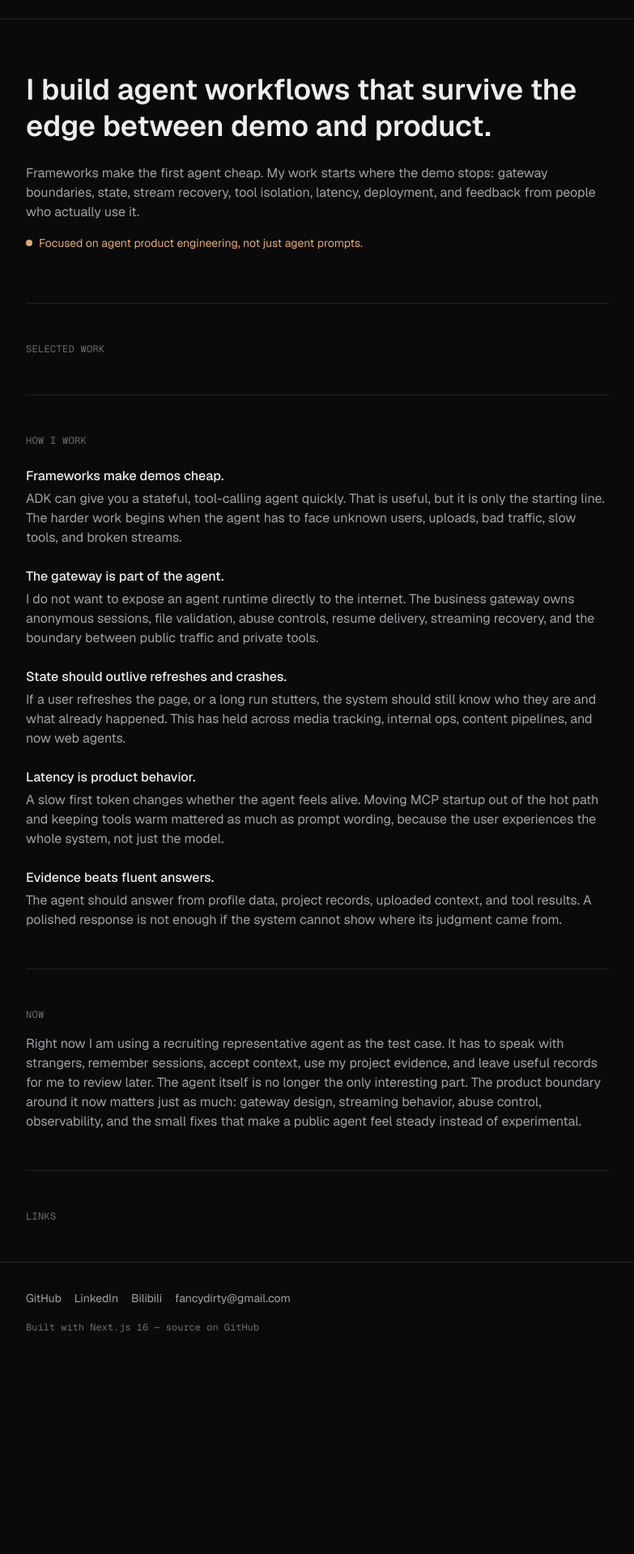
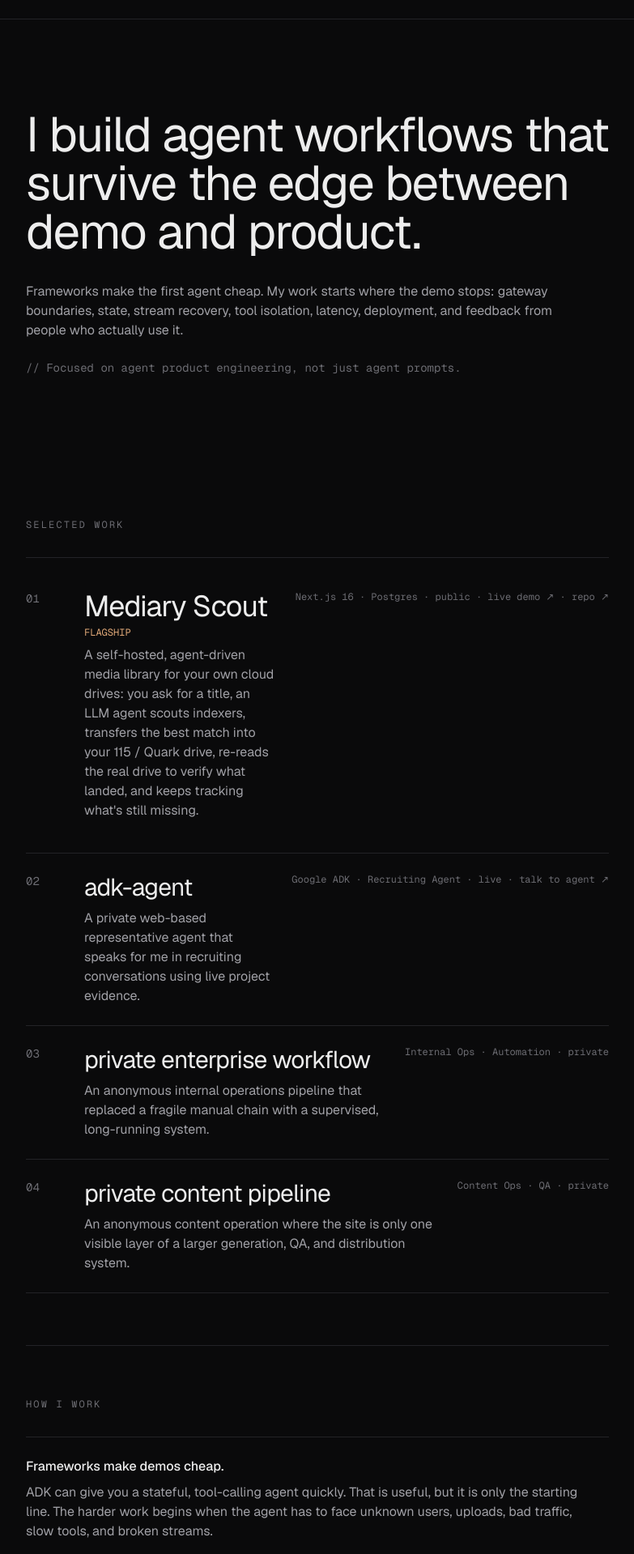
Before and after one commit to fancydirty/portfolio, a Next.js app: page /en in a window 1280 px wide. Shown: the part 41-1960 px from the top of the page at 81% size, without its empty margins (248-1031 px from the left). Before the commit the page ends 1720 px from the top, so only its background shows below. Built offline with nearby package versions, Linux system fonts and the light colour scheme.

Commit message:
feat: hero, how-i-work, now, links sections; compose bilingual home

```diff
--- a/app/[lang]/page.tsx
+++ b/app/[lang]/page.tsx
@@ -1,6 +1,12 @@
 import { notFound } from "next/navigation";
 import { isLocale } from "@/lib/i18n/config";
 import { getDictionary } from "@/lib/i18n/dictionaries";
+import { projects } from "@/lib/content/projects";
+import { Hero } from "@/components/home/hero";
+import { SelectedWork } from "@/components/home/selected-work";
+import { HowIWork } from "@/components/home/how-i-work";
+import { NowSection } from "@/components/home/now-section";
+import { LinksSection } from "@/components/home/links-section";
 
 export default async function LangHome({
   params,
@@ -12,53 +18,18 @@ export default async function LangHome({
   const dict = await getDictionary(lang);
 
   return (
-    <main className="mx-auto max-w-3xl px-6">
-      <section className="py-16">
-        <h1 className="text-3xl font-semibold leading-tight text-ink sm:text-4xl">
-          {dict.hero.line}
-        </h1>
-        <p className="mt-6 text-ink-muted">{dict.hero.sub}</p>
-        <p className="mt-4 flex items-center gap-2 text-sm text-accent">
-          <span
-            aria-hidden="true"
-            className="inline-block h-2 w-2 rounded-full bg-accent"
-          />
-          {dict.hero.status}
-        </p>
-      </section>
+    <main>
+      <div className="mx-auto max-w-3xl px-6">
+        <Hero dict={dict} />
+      </div>
 
-      <section id="work" className="border-t border-hairline py-12">
-        <p className="font-mono text-xs uppercase tracking-wide text-ink-subtle">
-          {dict.work.eyebrow}
-        </p>
-      </section>
+      <SelectedWork projects={projects} lang={lang} eyebrow={dict.work.eyebrow} />
 
-      <section id="how" className="border-t border-hairline py-12">
-        <p className="font-mono text-xs uppercase tracking-wide text-ink-subtle">
-          {dict.howIWork.eyebrow}
-        </p>
-        <ul className="mt-6 space-y-6">
-          {dict.howIWork.items.map((item) => (
-            <li key={item.title}>
-              <p className="font-medium text-ink">{item.title}</p>
-              <p className="mt-1 text-ink-muted">{item.body}</p>
-            </li>
-          ))}
-        </ul>
-      </section>
-
-      <section id="now" className="border-t border-hairline py-12">
-        <p className="font-mono text-xs uppercase tracking-wide text-ink-subtle">
-          {dict.now.eyebrow}
-        </p>
-        <p className="mt-4 text-ink-muted">{dict.now.body}</p>
-      </section>
-
-      <section id="links" className="border-t border-hairline py-12">
-        <p className="font-mono text-xs uppercase tracking-wide text-ink-subtle">
-          {dict.links.eyebrow}
-        </p>
-      </section>
+      <div className="mx-auto max-w-3xl px-6">
+        <HowIWork dict={dict} />
+        <NowSection dict={dict} />
+        <LinksSection dict={dict} />
+      </div>
     </main>
   );
 }
--- /dev/null
+++ b/components/home/hero.tsx
@@ -0,0 +1,19 @@
+import type { Dictionary } from "@/lib/i18n/dictionaries/en";
+
+type Props = {
+  dict: Dictionary;
+};
+
+export function Hero({ dict }: Props) {
+  return (
+    <section className="py-20 md:py-28">
+      <h1 className="max-w-[20ch] text-4xl tracking-tight text-ink md:text-6xl">
+        {dict.hero.line}
+      </h1>
+      <p className="mt-8 max-w-prose text-ink-muted">{dict.hero.sub}</p>
+      <p className="mt-6 font-mono text-sm text-ink-subtle">
+        // {dict.hero.status}
+      </p>
+    </section>
+  );
+}
--- /dev/null
+++ b/components/home/how-i-work.tsx
@@ -0,0 +1,27 @@
+import type { Dictionary } from "@/lib/i18n/dictionaries/en";
+
+type Props = {
+  dict: Dictionary;
+};
+
+export function HowIWork({ dict }: Props) {
+  return (
+    <section id="how" className="border-t border-hairline py-16">
+      <p className="font-mono text-xs tracking-[0.18em] text-ink-subtle">
+        {dict.howIWork.eyebrow}
+      </p>
+
+      <div className="mt-8 border-b border-hairline">
+        {dict.howIWork.items.map((item) => (
+          <div
+            key={item.title}
+            className="flex flex-col gap-2 border-t border-hairline py-6"
+          >
+            <h3 className="font-medium text-ink">{item.title}</h3>
+            <p className="max-w-prose text-ink-muted">{item.body}</p>
+          </div>
+        ))}
+      </div>
+    </section>
+  );
+}
--- /dev/null
+++ b/components/home/links-section.tsx
@@ -0,0 +1,52 @@
+import type { Dictionary } from "@/lib/i18n/dictionaries/en";
+
+type Props = {
+  dict: Dictionary;
+};
+
+type LinkRow = {
+  label: string;
+  href: string;
+  external: boolean;
+};
+
+export function LinksSection({ dict }: Props) {
+  const { links } = dict;
+
+  const rows: LinkRow[] = [
+    { label: "GitHub", href: links.github, external: true },
+    ...(links.email
+      ? [{ label: links.email, href: `mailto:${links.email}`, external: false }]
+      : []),
+    ...links.items.map((item) => ({
+      label: item.label,
+      href: item.href,
+      external: true,
+    })),
+  ];
+
+  return (
+    <section id="links" className="border-t border-hairline py-16">
+      <p className="font-mono text-xs tracking-[0.18em] text-ink-subtle">
+        {links.eyebrow}
+      </p>
+
+      <ul className="mt-8 flex flex-col gap-3">
+        {rows.map((row) => (
+          <li key={row.href}>
+            <a
+              href={row.href}
+              {...(row.external
+                ? { target: "_blank", rel: "noreferrer" }
+                : {})}
+              className="text-ink-muted transition-colors hover:text-ink"
+            >
+              {row.label}
+              {row.external ? <span className="text-ink-subtle"> ↗</span> : null}
+            </a>
+          </li>
+        ))}
+      </ul>
+    </section>
+  );
+}
--- /dev/null
+++ b/components/home/now-section.tsx
@@ -0,0 +1,25 @@
+import type { Dictionary } from "@/lib/i18n/dictionaries/en";
+
+type Props = {
+  dict: Dictionary;
+};
+
+export function NowSection({ dict }: Props) {
+  const paragraphs = dict.now.body.split(/\n+/).filter((p) => p.trim().length > 0);
+
+  return (
+    <section id="now" className="border-t border-hairline py-16">
+      <p className="font-mono text-xs tracking-[0.18em] text-ink-subtle">
+        {dict.now.eyebrow}
+      </p>
+
+      <div className="mt-8 flex max-w-prose flex-col gap-4">
+        {paragraphs.map((para, i) => (
+          <p key={i} className="text-ink-muted">
+            {para}
+          </p>
+        ))}
+      </div>
+    </section>
+  );
+}
```
